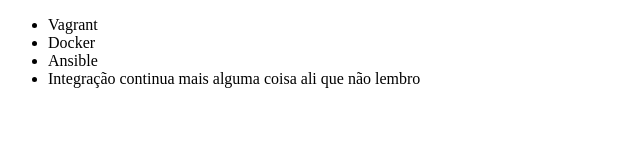
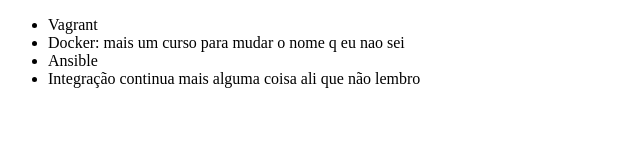
Before and after one commit to MarceloKiilian/estudo-git, a plain HTML site: page Index.html in a window 1280 px wide. Shown: the whole page, without its empty margins (0-640 px from the left). Drawn offline with Linux system fonts and the light colour scheme.

Commit message:
corrigindo o nome do curso

```diff
--- a/Index.html
+++ b/Index.html
@@ -7,7 +7,7 @@
     <body>
         <ul>
             <li>Vagrant</li>
-            <li>Docker</li>
+            <li>Docker: mais um curso para mudar o nome q eu nao sei</li>
             <li>Ansible</li>
             <li>Integração continua mais alguma coisa ali que não lembro</li>
         </ul>
```
Also changed, not shown: 1 other file.
